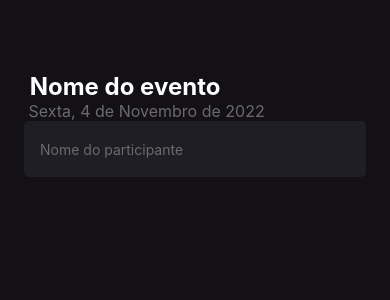
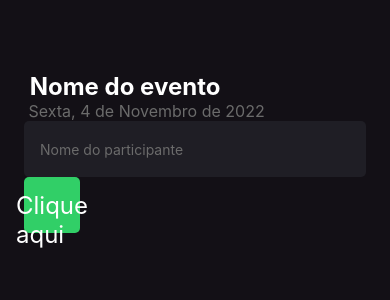
Before and after one commit to WashinRibeiro/ignite-react-native-01-im-here, a React Native app: screen / in a window 390 px wide. Shown: the top 300 px of the page. Built offline with nearby package versions, Linux system fonts and the light colour scheme.

Commit message:
feat: using the touchable-opacity element

```diff
--- a/src/screens/Home/index.tsx
+++ b/src/screens/Home/index.tsx
@@ -1,7 +1,12 @@
-import { Text, TextInput, View } from "react-native";
+import { Text, TextInput, TouchableOpacity, View } from "react-native";
 import { styles } from "./styles";
 
 export default function Home() {
+
+  function handleParticipantAdd() {
+    console.log('Você clicou no botão de adicionar !!');
+  }
+
   return (
     <View style={styles.container}>
       <Text style={styles.eventName}> Nome do evento </Text>
@@ -12,6 +17,10 @@
         placeholder="Nome do participante"
         placeholderTextColor="#6b6b6b"
       />
+
+      <TouchableOpacity style={styles.button} onPress={handleParticipantAdd}>
+        <Text style={styles.buttonText}> Clique aqui </Text>
+      </TouchableOpacity>
     </View>
   );
 }
--- a/src/screens/Home/styles.ts
+++ b/src/screens/Home/styles.ts
@@ -25,5 +25,19 @@
       borderRadius: 5,
       color: '#FFFFFF',
       padding: 16
+    },
+
+    buttonText: {
+      color: '#FFFFFF',
+      fontSize: 24
+    },
+
+    button: {
+      width: 56,
+      height: 56,
+      borderRadius: 5,
+      backgroundColor: '#31CF67',
+      alignItems: 'center',
+      justifyContent: 'center'
     }
   });
```
